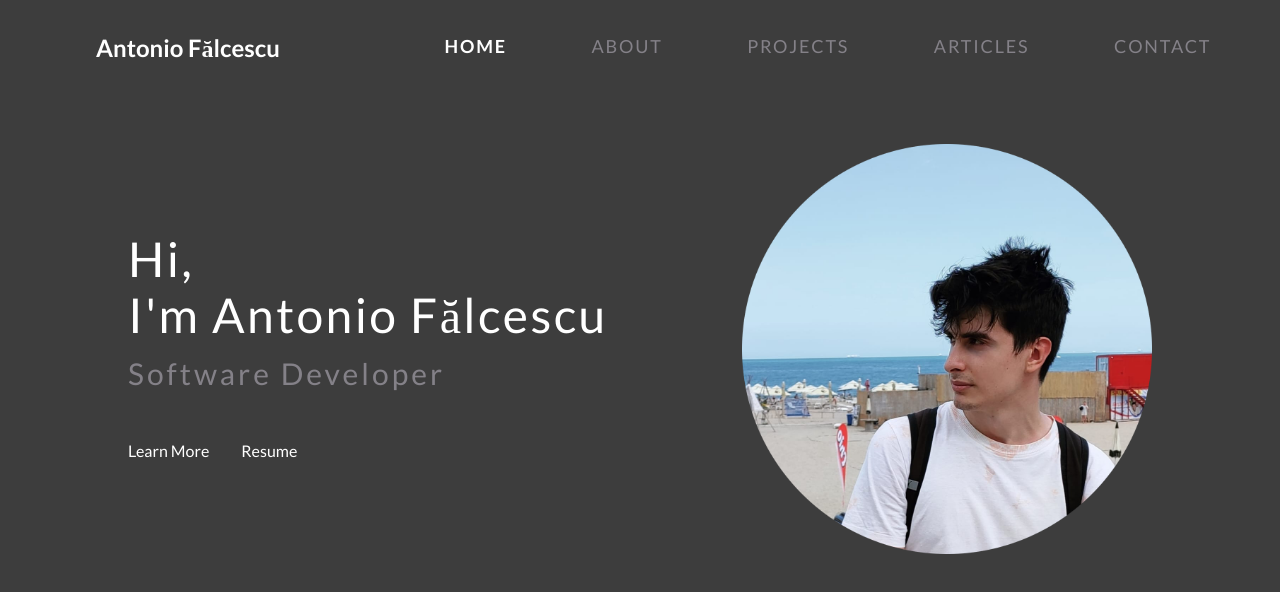
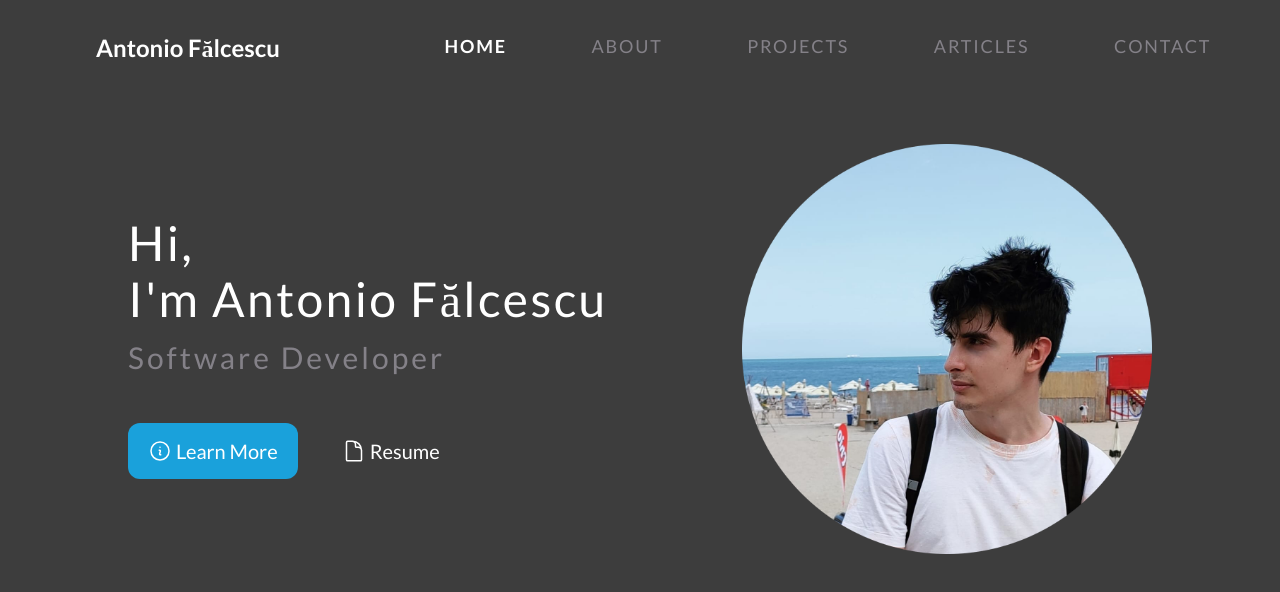
Before and after one commit to Rodioo/personal-site, a React app: page / in a window 1280 px wide. Shown: the top 592 px of the page. Built offline with nearby package versions, Linux system fonts and the light colour scheme; the HTML template or start-up script is replaced by a standard one.

Commit message:
started designing button component

```diff
--- a/package.json
+++ b/package.json
@@ -12,6 +12,7 @@
     "preview": "vite preview"
   },
   "dependencies": {
+    "@heroicons/react": "^2.0.18",
     "happy-dom": "^12.10.3",
     "react": "^18.2.0",
     "react-dom": "^18.2.0",
--- /dev/null
+++ b/src/common/types/button.type.ts
@@ -0,0 +1,8 @@
+const ButtonType = {
+  Primary: 'PRIMARY',
+  Link: 'LINK'
+} as const;
+
+type ButtonType = (typeof ButtonType)[keyof typeof ButtonType];
+
+export default ButtonType;
--- /dev/null
+++ b/src/components/Button/Button.tsx
@@ -0,0 +1,38 @@
+import React, {ReactNode} from 'react';
+import ButtonType from '../../common/types/button.type.ts';
+
+type Props = {
+  className?: string;
+  type: ButtonType;
+  text: string;
+  icon: ReactNode;
+};
+
+const Button = ({
+  className = '',
+  type,
+  text,
+  icon,
+}: Props): React.JSX.Element => {
+  return (
+    <button
+      className={`
+        flex gap-1 text-white transition delay-150
+        duration-300 ease-in-out hover:-translate-y-0.5 hover:scale-105 lg:text-lg xl:text-xl
+        ${
+          type === ButtonType.Primary &&
+          'hover:bg-ncs-blue rounded-xl bg-picton-blue px-5 py-3.5 hover:shadow-xl'
+        }
+        ${
+          type === ButtonType.Link &&
+          'hover:text-baby-blue mx-5 my-3.5 hover:underline'
+        }
+        ${className}
+      `}>
+      {icon}
+      <span>{text}</span>
+    </button>
+  );
+};
+
+export default Button;
--- a/src/pages/Home.tsx
+++ b/src/pages/Home.tsx
@@ -1,4 +1,8 @@
+import React from 'react';
 import homePhoto from '../assets/home_photo.png';
+import {DocumentIcon, InformationCircleIcon} from '@heroicons/react/24/outline';
+import Button from '../components/Button/Button.tsx';
+import ButtonType from '../common/types/button.type.ts';
 
 //TODO: add button for primary CTA and useNavigate for redirect
 function Home() {
@@ -16,9 +20,17 @@ function Home() {
         <span className="mt-4 text-3xl font-medium tracking-widest text-taupe-gray 2xl:text-4xl">
           Software Developer
         </span>
-        <div className="mt-12">
-          <button className="text-white">Learn More</button>
-          <button className="ml-8 text-white">Resume</button>
+        <div className="mt-12 flex gap-6">
+          <Button
+            type={ButtonType.Primary}
+            text="Learn More"
+            icon={<InformationCircleIcon className="m-auto h-5 w-5 lg:h-6 lg:w-6" />}
+          />
+          <Button
+            type={ButtonType.Link}
+            text="Resume"
+            icon={<DocumentIcon className="m-auto h-5 w-5 lg:h-6 lg:w-6" />}
+          />
         </div>
       </div>
       <img
@@ -28,6 +40,6 @@ function Home() {
       />
     </div>
   );
-}
+};
 
 export default Home;
--- a/tailwind.config.js
+++ b/tailwind.config.js
@@ -11,6 +11,9 @@ export default {
       colors: {
         'onyx': '#3D3D3D',
         'taupe-gray': '#848188',
+        'picton-blue': '#1AA1DB',
+        'ncs-blue': '#1586B7',
+        'baby-blue': '#6DC7EE',
       },
       width: {
         '168': '36rem',
```
Also changed, not shown: 1 other file (tests, documents, lock files or other folders).
